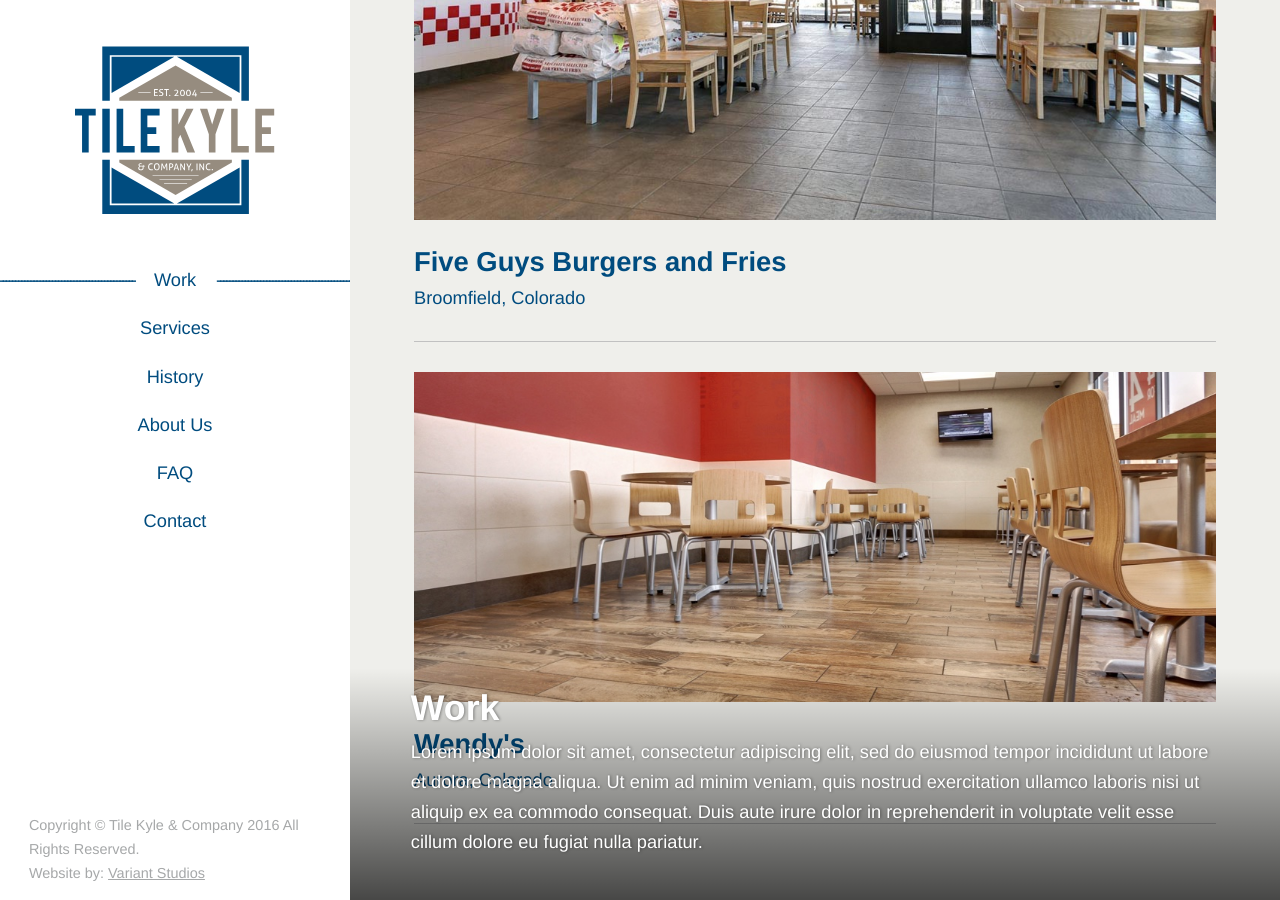
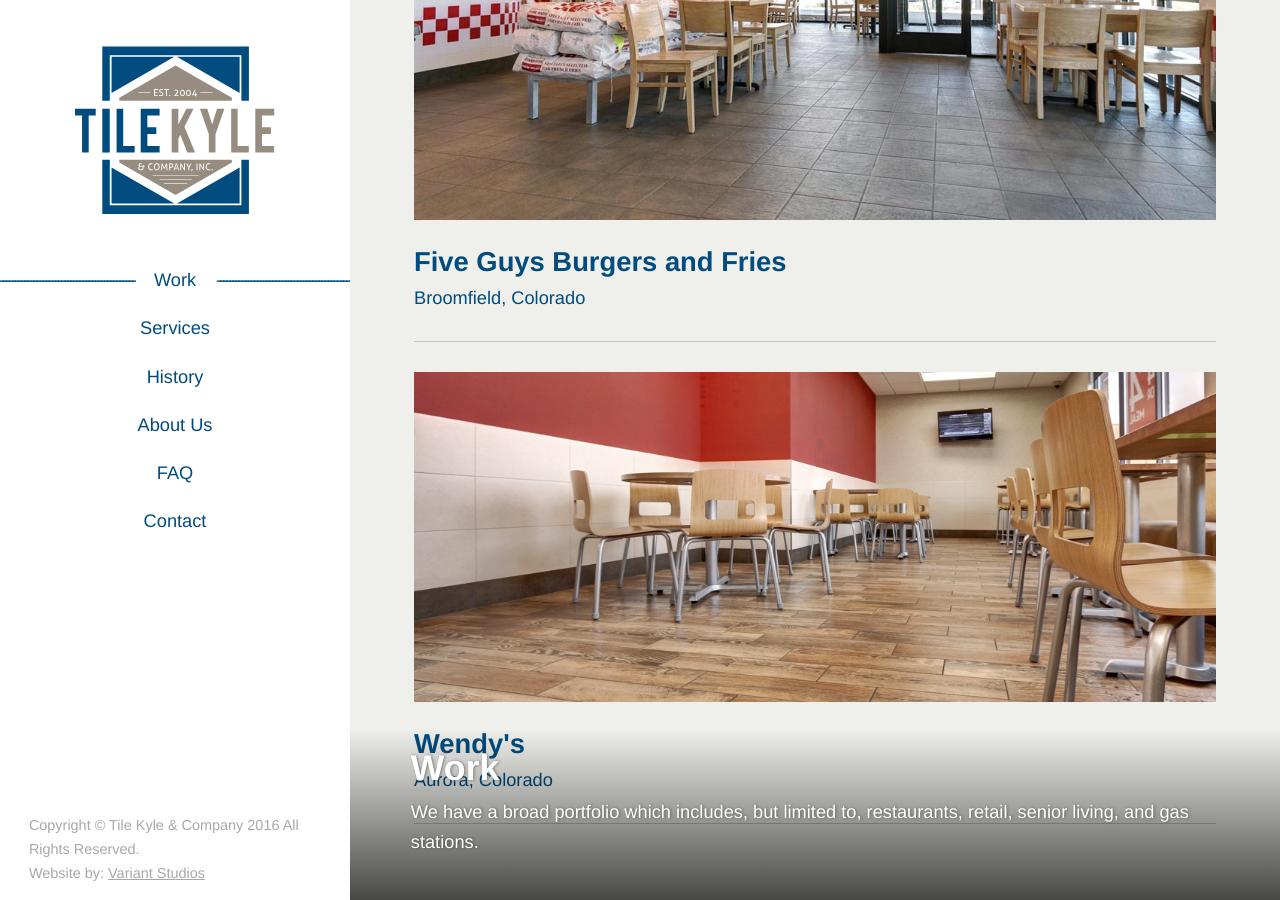
Before and after one commit to variantstudios/tilekyle.com, a Jekyll site: the page built from pages/work/index.md, in a window 1280 px wide and 900 px high, scrolled down 685 px. Built offline with Jekyll 4.4.1, drawn with Linux system fonts in a browser that asks for light colours; nearby versions of some CDN libraries.

Commit message:
Updated '/pages/work/index.md' via CloudCannon

```diff
--- a/pages/work/index.md
+++ b/pages/work/index.md
@@ -1,21 +1,32 @@
 ---
 layout: page
-title: "Work"
-subtitle: "Lorem ipsum dolor sit amet, consectetur adipiscing elit, sed do eiusmod tempor incididunt ut labore et dolore magna aliqua. Ut enim ad minim veniam, quis nostrud exercitation ullamco laboris nisi ut aliquip ex ea commodo consequat. Duis aute irure dolor in reprehenderit in voluptate velit esse cillum dolore eu fugiat nulla pariatur."
+title: Work
+subtitle: 'We have a broad portfolio which includes, but limited to, restaurants, retail, senior living, and gas stations.'
 permalink: /work/
-header_image_path: "/assets/images/work/wendys/003.jpg"
+header_image_path: /assets/images/work/wendys/003.jpg
 ---
 
+
 <div class="product-items">
-  {% for work in site.work %}
+
   	<div class="product-item">
-  	  	<a href="{{ work.permalink }}">
+  	  	<a href="/work/five-guys-burgers-and-fries/">
   	  		<div class="product-image">
-            <img src="{{ work.images.first.image_path }}" alt="{{ work.title }}">
+            <img src="/assets/images/work/five-guys-broomfield/five-guys-broomfield_thumb.jpg" alt="Five Guys Burgers and Fries" />
           </div>
-  		    <h2 class="product-title">{{ work.title }}</h2>
-  		    <h5 class="product-location">{{ work.location }}</h5>
+  		    <h2 class="product-title">Five Guys Burgers and Fries</h2>
+  		    <h5 class="product-location">Broomfield, Colorado</h5>
   	  	</a>
   	</div>
-  {% endfor %}
+
+  	<div class="product-item">
+  	  	<a href="/work/wendys/">
+  	  		<div class="product-image">
+            <img src="/assets/images/work/wendys/wendys-thumb.jpg" alt="Wendy's" />
+          </div>
+  		    <h2 class="product-title">Wendy's</h2>
+  		    <h5 class="product-location">Aurora, Colorado</h5>
+  	  	</a>
+  	</div>
+
 </div>
```
